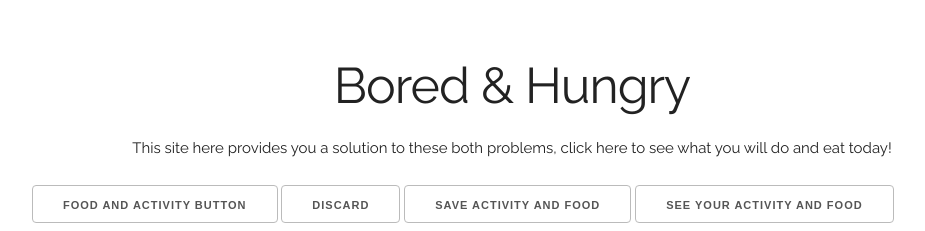
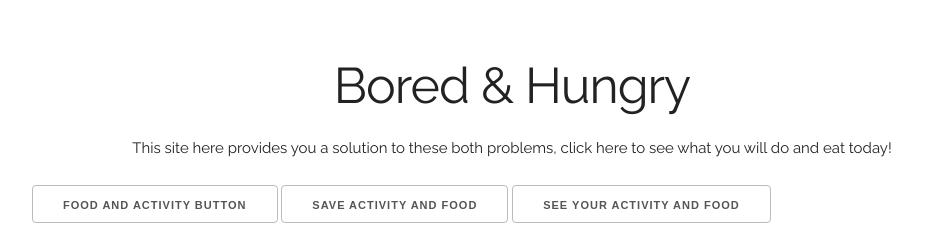
Before and after one commit to lissygonz/bored-and-hungry, a plain HTML site: page index.html in a window 1280 px wide. Shown: the top 231 px of the page, without its empty margins (128-1053 px from the left). Drawn offline with nearby package versions, Linux system fonts and the light colour scheme.

Commit message:
erased something on html on accident

```diff
--- a/index.html
+++ b/index.html
@@ -42,7 +42,6 @@
 
       <div id="apiContainer">
         <button id="foodActivityButton">Food and Activity Button</button>
-        <button id="discard">Discard</button>
         <button id="storage">Save Activity and Food</button>
         <button id="history">See Your Activity and Food</button>
         <img id="image" width="700" height="700" src="" alt="">
```
